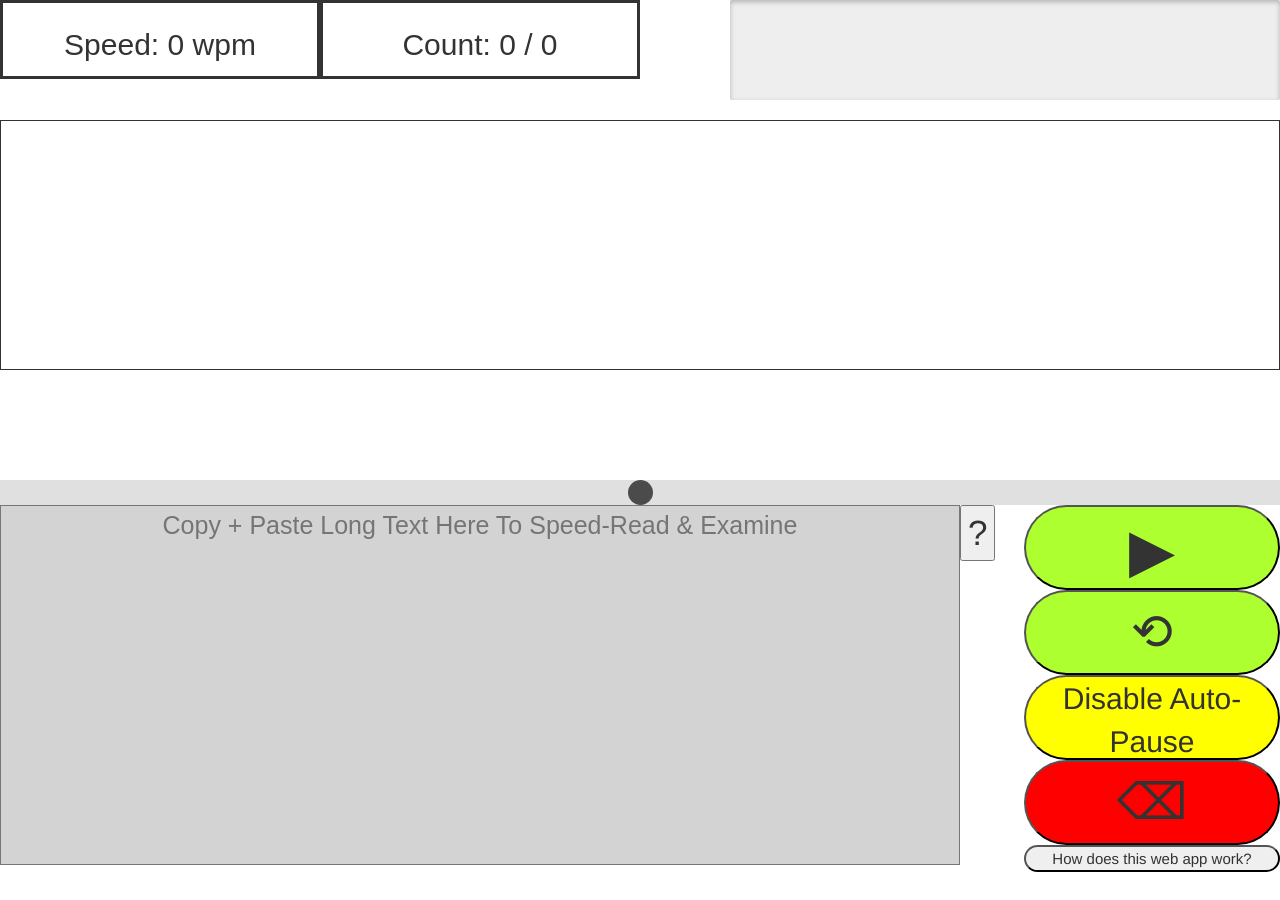
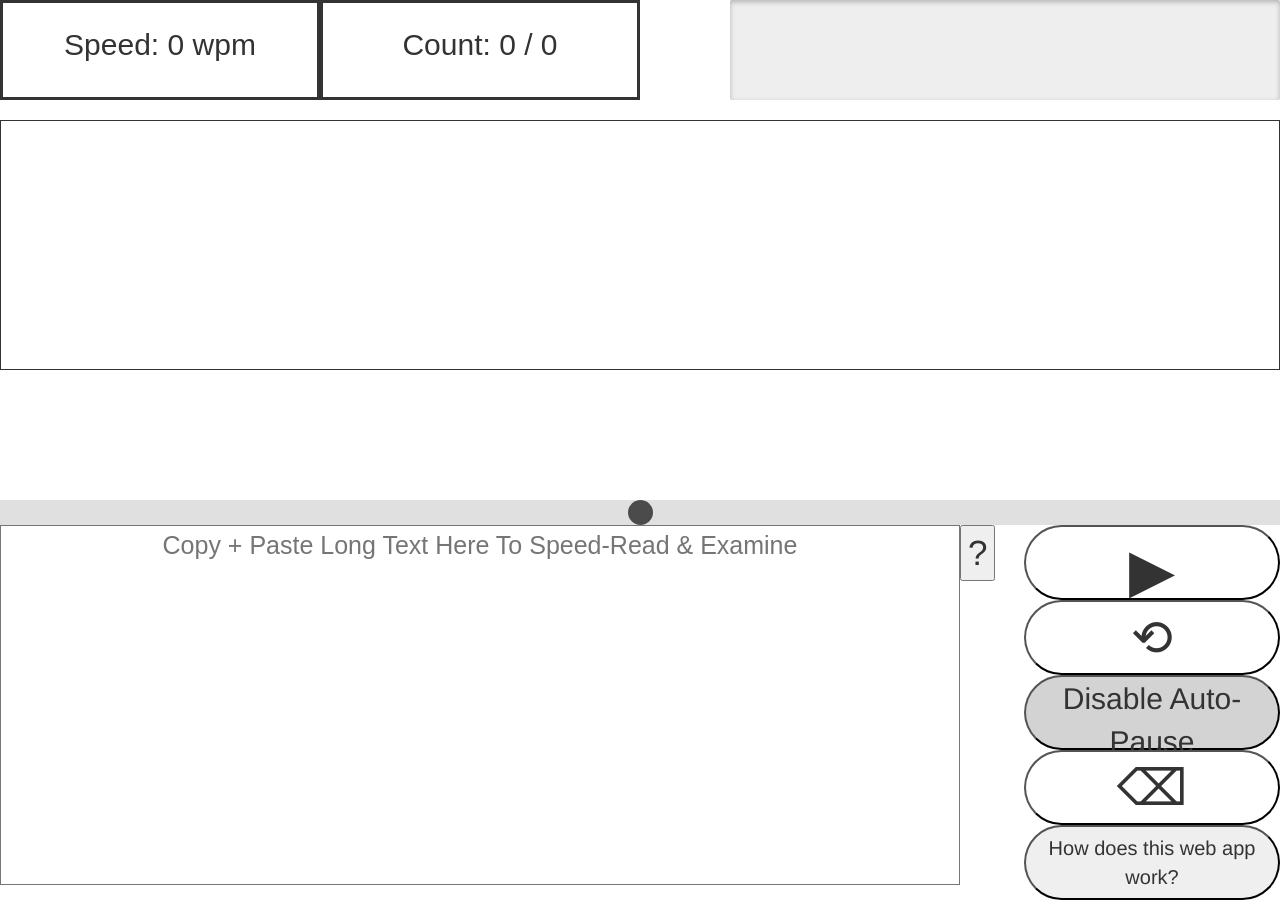
Before and after one commit to ProjectsByJackHe/OneWord, a website: page index.html in a window 1280 px wide. Both pictures are taken after a click on the button "Enable Auto-Pause". Drawn offline with nearby package versions, Linux system fonts and the light colour scheme.

Commit message:
changed design

```diff
--- a/index.html
+++ b/index.html
@@ -103,13 +103,13 @@
 
     <!--User Input -->
             <textarea id = "input" placeholder = "Copy + Paste Long Text Here To Speed-Read & Examine"></textarea>
-            <button style = "font-size: 35px;text-align: center;" id = "helper" onclick = "openPopUp()">?</button>
+            <button style = "font-size: 35px;text-align: center;" id = "helper" onclick = "openPopUp()"> ? </button>
             <button id = "playButton" onclick = "play()">▶</button>
             <button onclick = "playAgain()" class = "idealStyleForButton" style = "font-size: 50px;" id = "restart">⟲</button>
             <button class = "idealStyleForButton" id = "auto"
              onclick = "willEnableAutoPause()">Enable Auto-Pause</button>
-            <button onclick = "clearAll()" class = "idealStyleForButton" style = "font-size: 50px;background-color: red;" id = "clear">⌫</button>
-            <button style="float: right; font-size: 15px;text-align: center;width: 20%; border-radius: 60px;" onclick = "openPopUp()" id = "helper2">How does this web app work?</button>
+            <button onclick = "clearAll()" class = "idealStyleForButton" style = "font-size: 50px;background-color: rgb(255, 255, 255);" id = "clear">⌫</button>
+            <button style="float: right; font-size: 15px;text-align: center;width: 20%; border-radius: 60px; height: 75px; font-size: 20px;" onclick = "openPopUp()" id = "helper2">How does this web app work?</button>
     <!--User Input -->
         </div>
 
@@ -124,8 +124,9 @@
              <span class = "close">&times;</span>
 
         <!-- Contents of the popup menu -->
-        <h3 style="text-align:center;">COPY AND PASTE LONG CHUNKS OF TEXT INTO THE TEXT BOX AND LET THE SPEED READER PARSE THROUGH IT TO SAVE YOU TIME AND EYE STRAIN.
-        Change word speed by adjusting the slider. If you hover over it, it should turn YELLOW.
+        <h3 style="text-align:center;">COPY AND PASTE LONG CHUNKS OF TEXT INTO THE TEXT BOX AND LET THE SPEED READER PARSE THROUGH IT TO SAVE YOU TIME AND EYE STRAIN. <br>
+        Change word speed by adjusting the slider. If you hover over it, it should turn YELLOW. <br>
+        Enable "autopause" to let the speed reader automatically pause when it encounters a period, comma, etc...
         </h3>
         </div>
     </div>
--- a/slider.js
+++ b/slider.js
@@ -71,12 +71,12 @@ function willEnableAutoPause(){
     if (autoPause.innerHTML == "Enable Auto-Pause"){
             autoPause.innerHTML = "Disable Auto-Pause"
             autoPauseEnabled = true
-            autoPause.style.backgroundColor = "yellow"
+            autoPause.style.backgroundColor = "lightgrey"
         }
     else {
         autoPause.innerHTML = "Enable Auto-Pause"
         autoPauseEnabled = false
-        autoPause.style.backgroundColor = "greenyellow"
+        autoPause.style.backgroundColor = "white"
     }
 }
 
@@ -173,8 +173,8 @@ var willPlay = false
 
 function playAgain(){
     //styling--
-    restart.style.backgroundColor = "yellow"
-    setTimeout(function(){restart.style.backgroundColor = "greenyellow"}, 90)
+    restart.style.backgroundColor = "lightgrey"
+    setTimeout(function(){restart.style.backgroundColor = "white"}, 90)
     //--code
     index = 0
     START_INDEX = 0
@@ -192,8 +192,8 @@ function playAgain(){
 
 function clearAll(){
     //styling--
-    clearTextArea.style.backgroundColor = "yellow"
-    setTimeout(function(){clearTextArea.style.backgroundColor = "red"}, 90)
+    clearTextArea.style.backgroundColor = "lightgrey"
+    setTimeout(function(){clearTextArea.style.backgroundColor = "white"}, 90)
     //--code
     userInput.value = ""
     willPlay = false
@@ -288,12 +288,12 @@ function play(){
     if (playButton.innerHTML == "▶"){
         willPlay = true
         playButton.innerHTML = "❚❚"
-        playButton.style.backgroundColor = "yellow"
+        playButton.style.backgroundColor = "lightgrey"
     }
     else{
         willPlay = false
         playButton.innerHTML = "▶"
-        playButton.style.backgroundColor = "greenyellow"
+        playButton.style.backgroundColor = "white"
     }
 }
 
--- a/style.css
+++ b/style.css
@@ -5,7 +5,7 @@ body{
 /*Removes unnecessary focusing when button is clicked or hovered on*/
 
 #paragraph{
-  height: 90px;
+  height: 110px;
 }
 
 textarea:focus{
@@ -70,6 +70,7 @@ h1{
     padding: 5px;
     width: 25%;
     float: left;
+    height: 100px;
 }
 
 #speedLabel {
@@ -91,7 +92,7 @@ font-family: sans-serif;
 font-size: 25px;
 width: 75%;
 height: 360px;
-background-color: lightgray;
+background-color: rgb(255, 255, 255);
 text-align: center;
 resize: none;
 }
@@ -100,8 +101,8 @@ resize: none;
 #playButton{
     float: right;
     width: 20%;
-    height: 85px;
-    background-color: greenyellow;
+    height: 75px;
+    background-color: white;
     font-size: 60px;
     border-radius: 60px;
 }
@@ -109,8 +110,8 @@ resize: none;
 .idealStyleForButton {
     float: right;
     width: 20%;
-    height: 85px;
-    background-color: greenyellow;
+    height: 75px;
+    background-color: white;
     border-radius: 60px;
     font-size: 30px;
 }
```
